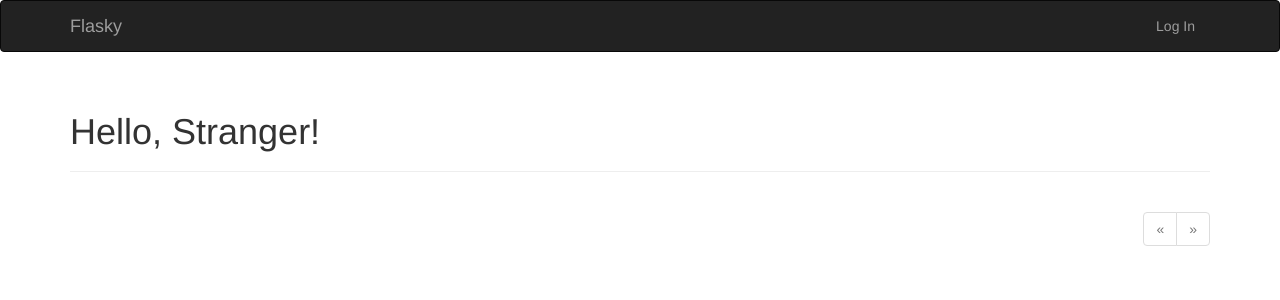
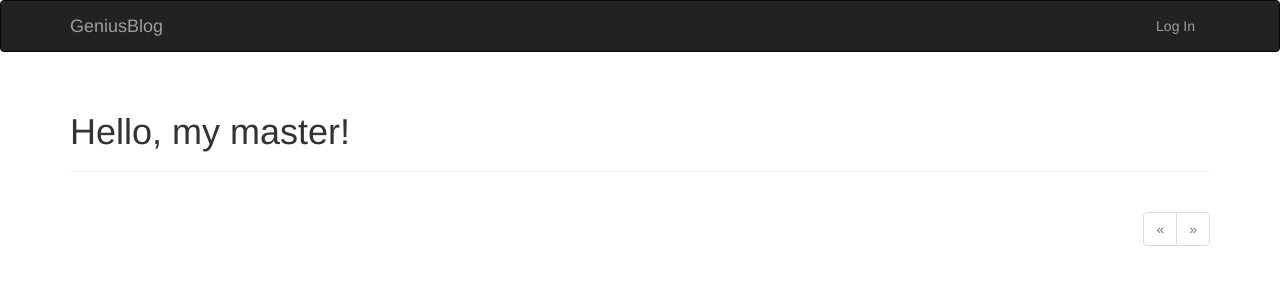
Before and after one commit to SuperGeniusLee/1521008-lijiaqi, a Flask app: page / in a window 1280 px wide. Shown: the top 300 px of the page. Run offline with Flask 2, Linux system fonts and the light colour scheme; some libraries are stand-ins or nearby versions.

Commit message:
fix logo issue

```diff
--- a/BigHomework/templates/404.html
+++ b/BigHomework/templates/404.html
@@ -1,6 +1,6 @@
 {% extends "base.html" %}
 
-{% block title %}Flasky - Page Not Found{% endblock %}
+{% block title %}GeniusBlog - Page Not Found{% endblock %}
 
 {% block page_content %}
 <div class="page-header">
--- a/BigHomework/templates/500.html
+++ b/BigHomework/templates/500.html
@@ -1,6 +1,6 @@
 {% extends "base.html" %}
 
-{% block title %}Flasky - Internal Server Error{% endblock %}
+{% block title %}GeniusBlog - Internal Server Error{% endblock %}
 
 {% block page_content %}
 <div class="page-header">
--- a/BigHomework/templates/base.html
+++ b/BigHomework/templates/base.html
@@ -18,7 +18,7 @@
                 <span class="icon-bar"></span>
                 <span class="icon-bar"></span>
             </button>
-            <a class="navbar-brand" href="/">Flasky</a>
+            <a class="navbar-brand" href="/">GeniusBlog</a>
         </div>
         <div class="navbar-collapse collapse">
             <ul class="nav navbar-nav navbar-right">
--- a/BigHomework/templates/index.html
+++ b/BigHomework/templates/index.html
@@ -2,12 +2,12 @@
 {% import "bootstrap/wtf.html" as wtf %}
 {% import "_macros.html" as macros %}
 
-{% block title %}Flasky{% endblock %}
+{% block title %}GeniusBlog{% endblock %}
 
 {% block page_content %}
     <div class="page-header">
         <h1>Hello,
-            {% if current_user.is_authenticated() %}{{ current_user.username }}{% else %}Stranger{% endif %}!</h1>
+            {% if current_user.is_authenticated() %}{{ current_user.username }}{% else %}my master{% endif %}!</h1>
     </div>
     {% if current_user.is_authenticated() %}
     <div>
--- a/BigHomework/templates/login.html
+++ b/BigHomework/templates/login.html
@@ -1,7 +1,7 @@
 {% extends "base.html" %}
 {% import "bootstrap/wtf.html" as wtf %}
 
-{% block title %}Flasky - Login{% endblock %}
+{% block title %}GeniusBlog - Login{% endblock %}
 
 {% block page_content %}
 <div class="page-header">
--- a/BigHomework/templates/post.html
+++ b/BigHomework/templates/post.html
@@ -2,7 +2,7 @@
 {% import "bootstrap/wtf.html" as wtf %}
 {% import "_macros.html" as macros %}
 
-{% block title %}Flasky - Post{% endblock %}
+{% block title %}GeniusBlog - Post{% endblock %}
 
 {% block page_content %}
     {% include '_posts.html' %}
--- a/BigHomework/templates/register.html
+++ b/BigHomework/templates/register.html
@@ -1,7 +1,7 @@
 {% extends "base.html" %}
 {% import "bootstrap/wtf.html" as wtf %}
 
-{% block title %}Flasky - Register{% endblock %}
+{% block title %}GeniusBlog - Register{% endblock %}
 
 {% block page_content %}
 <div class="page-header">
```
